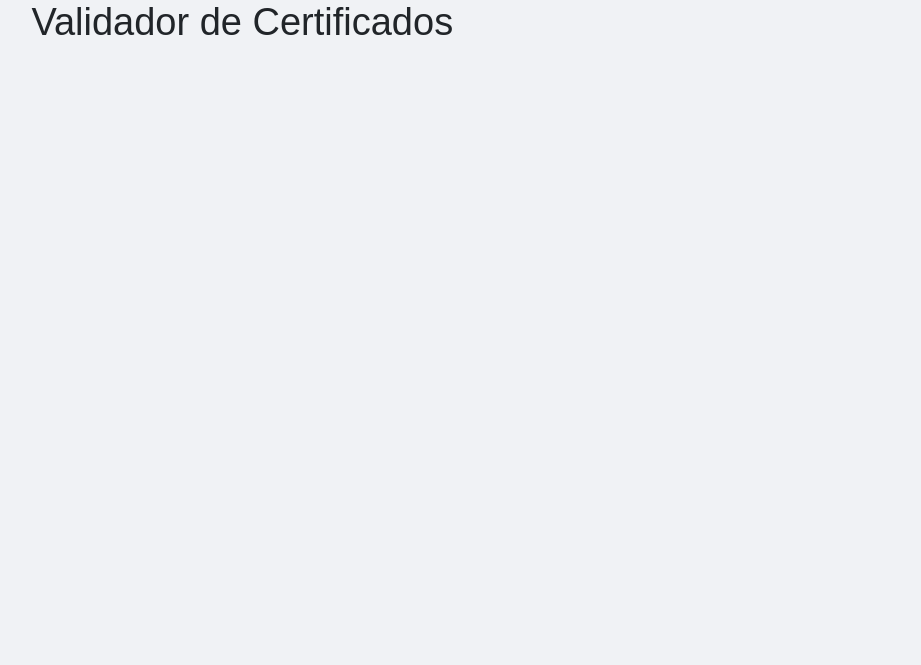
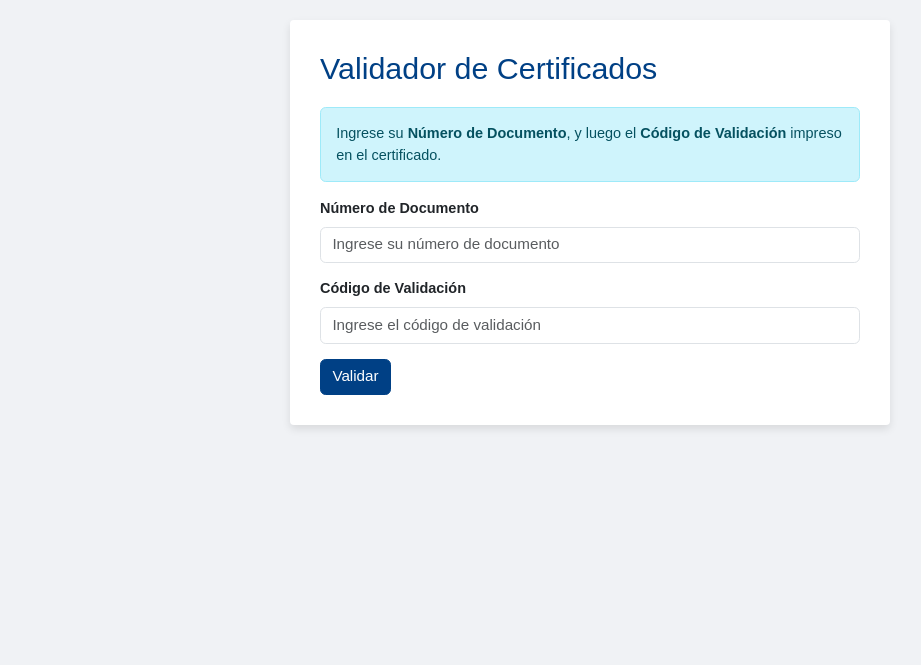
Before and after one commit to SantiagoDarnes/edu-sam, a Flask app: page /validador_certificados in a window 1280 px wide. Shown: the part 53-718 px from the top of the page, without its empty margins (50-971 px from the left). Run offline with Flask 3, Linux system fonts and the light colour scheme; some libraries are stand-ins or nearby versions.

Commit message:
Update validador_certificados.html

```diff
--- a/templates/login/validador_certificados.html
+++ b/templates/login/validador_certificados.html
@@ -3,5 +3,32 @@
 {% block title %}Validador de Certificados - EduSam{% endblock %}
 
 {% block content %}
-    <h1>Validador de Certificados</h1>
+<div class="container help-container">
+    <h2>Validador de Certificados</h2>
+
+    <!-- Mensaje de ayuda -->
+    <div class="alert alert-info mt-3" role="alert">
+        Ingrese su <strong>Número de Documento</strong>, y luego el <strong>Código de Validación</strong> impreso en el certificado.
+    </div>
+
+    <!-- Formulario de validación -->
+    <form>
+        <!-- Número de Documento -->
+        <div class="mb-3">
+            <label for="numero_documento" class="form-label">Número de Documento</label>
+            <input type="text" class="form-control" id="numero_documento" placeholder="Ingrese su número de documento"
+            required>
+        </div>
+
+        <!-- Código de Validación -->
+        <div class="mb-3">
+            <label for="codigo_validacion" class="form-label">Código de Validación</label>
+            <input type="text" class="form-control" id="codigo_validacion" placeholder="Ingrese el código de validación"
+            required>
+        </div>
+
+        <!-- Botón de Validar -->
+        <button type="submit" class="btn btn-primary">Validar</button>
+    </form>
+</div>
 {% endblock %}
```
